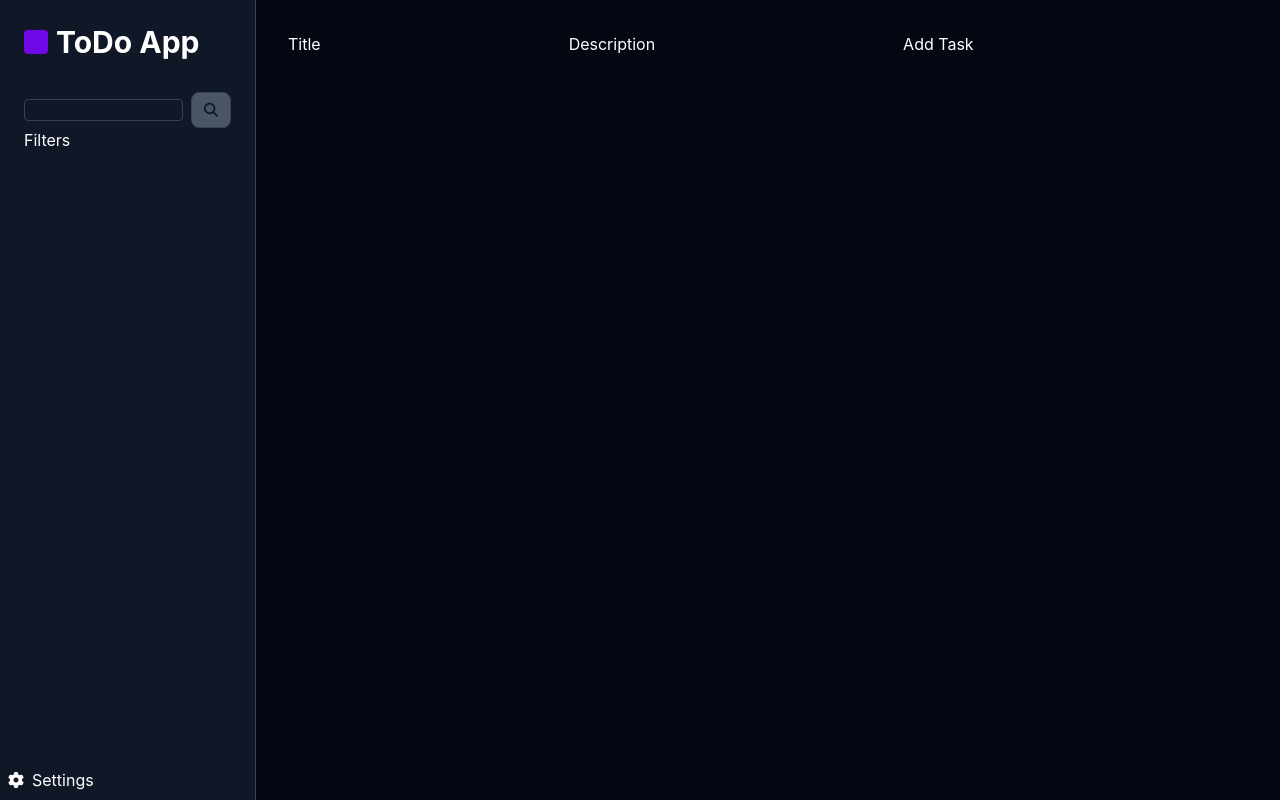
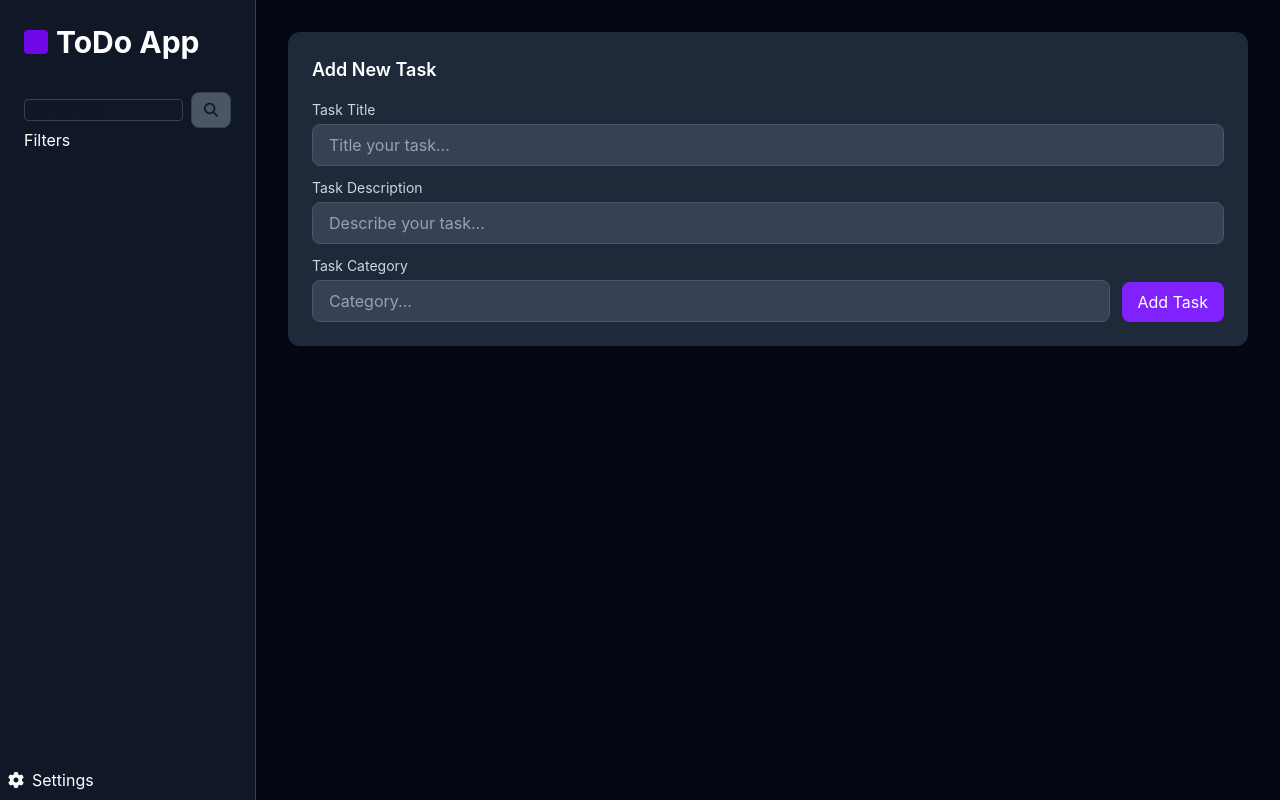
Before and after one commit to VictorJaBa/todo-app, an Angular app: page / in a window 1280 px wide. Built offline with nearby package versions, Linux system fonts and the light colour scheme.

Commit message:
style: add task form component styles

```diff
--- a/public/index.html
+++ /dev/null
@@ -1,89 +0,0 @@
-<!DOCTYPE html>
-<html>
-  <head>
-    <meta charset="utf-8">
-    <meta name="viewport" content="width=device-width, initial-scale=1">
-    <title>Welcome to Firebase Hosting</title>
-
-    <!-- update the version number as needed -->
-    <script defer src="/__/firebase/12.10.0/firebase-app-compat.js"></script>
-    <!-- include only the Firebase features as you need -->
-    <script defer src="/__/firebase/12.10.0/firebase-auth-compat.js"></script>
-    <script defer src="/__/firebase/12.10.0/firebase-database-compat.js"></script>
-    <script defer src="/__/firebase/12.10.0/firebase-firestore-compat.js"></script>
-    <script defer src="/__/firebase/12.10.0/firebase-functions-compat.js"></script>
-    <script defer src="/__/firebase/12.10.0/firebase-messaging-compat.js"></script>
-    <script defer src="/__/firebase/12.10.0/firebase-storage-compat.js"></script>
-    <script defer src="/__/firebase/12.10.0/firebase-analytics-compat.js"></script>
-    <script defer src="/__/firebase/12.10.0/firebase-remote-config-compat.js"></script>
-    <script defer src="/__/firebase/12.10.0/firebase-performance-compat.js"></script>
-    <!--
-      initialize the SDK after all desired features are loaded, set useEmulator to false
-      to avoid connecting the SDK to running emulators.
-    -->
-    <script defer src="/__/firebase/init.js?useEmulator=true"></script>
-
-    <style media="screen">
-      body { background: #ECEFF1; color: rgba(0,0,0,0.87); font-family: Roboto, Helvetica, Arial, sans-serif; margin: 0; padding: 0; }
-      #message { background: white; max-width: 360px; margin: 100px auto 16px; padding: 32px 24px; border-radius: 3px; }
-      #message h2 { color: #ffa100; font-weight: bold; font-size: 16px; margin: 0 0 8px; }
-      #message h1 { font-size: 22px; font-weight: 300; color: rgba(0,0,0,0.6); margin: 0 0 16px;}
-      #message p { line-height: 140%; margin: 16px 0 24px; font-size: 14px; }
-      #message a { display: block; text-align: center; background: #039be5; text-transform: uppercase; text-decoration: none; color: white; padding: 16px; border-radius: 4px; }
-      #message, #message a { box-shadow: 0 1px 3px rgba(0,0,0,0.12), 0 1px 2px rgba(0,0,0,0.24); }
-      #load { color: rgba(0,0,0,0.4); text-align: center; font-size: 13px; }
-      @media (max-width: 600px) {
-        body, #message { margin-top: 0; background: white; box-shadow: none; }
-        body { border-top: 16px solid #ffa100; }
-      }
-    </style>
-  </head>
-  <body>
-    <div id="message">
-      <h2>Welcome</h2>
-      <h1>Firebase Hosting Setup Complete</h1>
-      <p>You're seeing this because you've successfully setup Firebase Hosting. Now it's time to go build something extraordinary!</p>
-      <a target="_blank" href="https://firebase.google.com/docs/hosting/">Open Hosting Documentation</a>
-    </div>
-    <p id="load">Firebase SDK Loading&hellip;</p>
-
-    <script>
-      document.addEventListener('DOMContentLoaded', function() {
-        const loadEl = document.querySelector('#load');
-        // // 🔥🔥🔥🔥🔥🔥🔥🔥🔥🔥🔥🔥🔥🔥🔥🔥🔥🔥🔥🔥🔥🔥🔥🔥🔥🔥🔥🔥🔥🔥🔥
-        // // The Firebase SDK is initialized and available here!
-        //
-        // firebase.auth().onAuthStateChanged(user => { });
-        // firebase.database().ref('/path/to/ref').on('value', snapshot => { });
-        // firebase.firestore().doc('/foo/bar').get().then(() => { });
-        // firebase.functions().httpsCallable('yourFunction')().then(() => { });
-        // firebase.messaging().requestPermission().then(() => { });
-        // firebase.storage().ref('/path/to/ref').getDownloadURL().then(() => { });
-        // firebase.analytics(); // call to activate
-        // firebase.analytics().logEvent('tutorial_completed');
-        // firebase.performance(); // call to activate
-        //
-        // // 🔥🔥🔥🔥🔥🔥🔥🔥🔥🔥🔥🔥🔥🔥🔥🔥🔥🔥🔥🔥🔥🔥🔥🔥🔥🔥🔥🔥🔥🔥🔥
-
-        try {
-          let app = firebase.app();
-          let features = [
-            'auth',
-            'database',
-            'firestore',
-            'functions',
-            'messaging',
-            'storage',
-            'analytics',
-            'remoteConfig',
-            'performance',
-          ].filter(feature => typeof app[feature] === 'function');
-          loadEl.textContent = `Firebase SDK loaded with ${features.join(', ')}`;
-        } catch (e) {
-          console.error(e);
-          loadEl.textContent = 'Error loading the Firebase SDK, check the console.';
-        }
-      });
-    </script>
-  </body>
-</html>
--- a/src/app/components/task-form/task-form.component.html
+++ b/src/app/components/task-form/task-form.component.html
@@ -1,5 +1,31 @@
-<label>Title</label>
-<input type="text" [(ngModel)]="taskTitle">
-<label>Description</label>
-<input type="text" [(ngModel)]="taskDescription">
-<button [disabled]="taskTitle.trim() === ''" (click)="submitForm()">Add Task</button>
+<!--div.card-->
+<div class="bg-gray-800 rounded-xl p-6 mb-6">
+    <h2 class="text-lg font-semibold text-white mb-4">Add New Task</h2>
+    <!--div.column-->
+    <div class="flex flex-col gap-3">
+        <div>
+            <label for="taskTitle" class="text-gray-300 text-sm mb-1 block">Task Title</label>
+            <input type="text" id="taskTitle" [(ngModel)]="taskTitle"
+                class="bg-gray-700 border border-gray-600 rounded-lg px-4 py-2 w-full text-white placeholder-gray-400 focus:outline-none focus:ring-2 focus:ring-violet-500"
+                placeholder="Title your task...">
+        </div>
+        <div>
+            <label for="taskDescription" class="text-gray-300 text-sm mb-1 block">Task Description</label>
+            <input type="text" id="taskDescription" [(ngModel)]="taskDescription"
+                class="bg-gray-700 border border-gray-600 rounded-lg px-4 py-2 w-full text-white placeholder-gray-400 focus:outline-none focus:ring-2 focus:ring-violet-500"
+                placeholder="Describe your task...">
+        </div>
+
+    </div>
+    <!--div.row-->
+    <div class="flex gap-3 mt-3">
+        <div class="flex-1">
+            <label for="taskCategory" class="text-gray-300 text-sm mb-1 block">Task Category</label>
+            <input type="text" id="taskCategory" [(ngModel)]="taskCategory"
+                class="bg-gray-700 border border-gray-600 rounded-lg px-4 py-2 w-full text-white placeholder-gray-400 focus:outline-none focus:ring-2 focus:ring-violet-500"
+                placeholder="Category...">
+        </div>
+        <button [disabled]="taskTitle.trim() === ''" (click)="submitForm()"
+            class="bg-violet-600 hover:bg-violet-700 text-white px-4 py-2 rounded-lg self-end">Add Task</button>
+    </div>
+</div>
```
